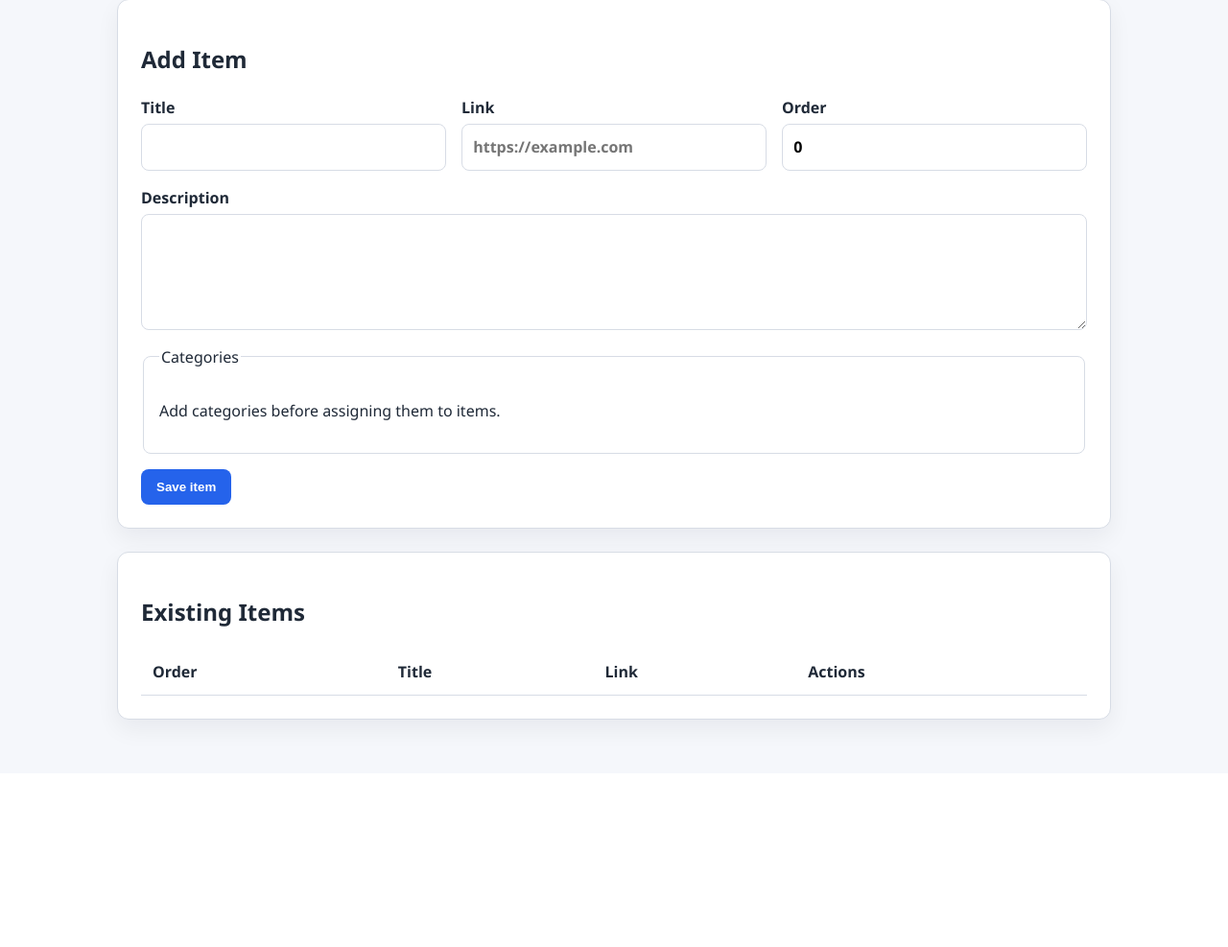
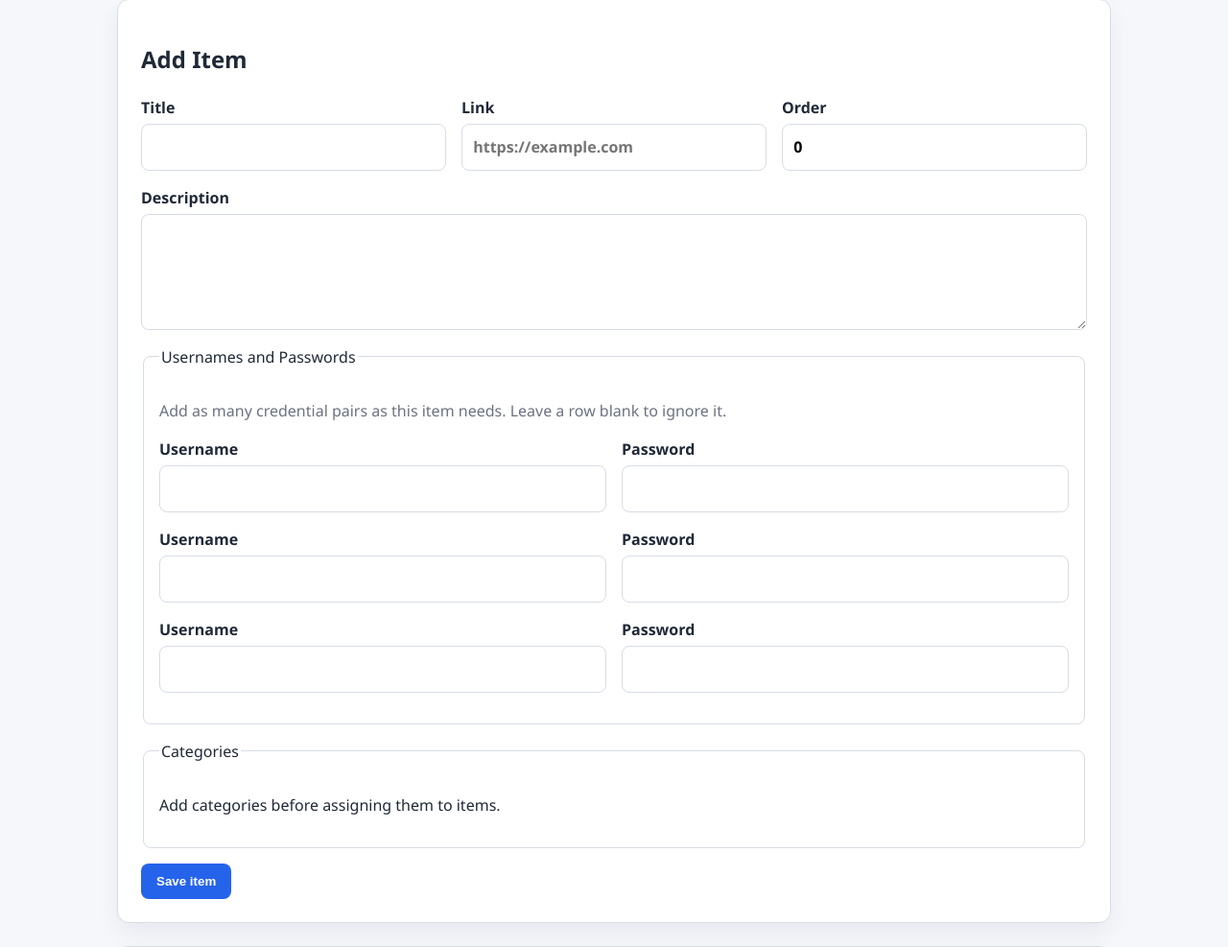
Before and after one commit to wywh7679/apk-manager, a PHP site: page /admin/items.php in a window 1280 px wide. Shown: the part 186-1173 px from the top of the page at 96% size. Before the commit the page ends 956 px from the top, so only its background shows below. Run offline with PHP 8.4, Linux system fonts and the light colour scheme; the visitor is signed in with stand-in values (Sample User, id 1); lists and menus that the app fills with data are empty.

Commit message:
Add multiple credentials to items

```diff
--- a/admin/items.php
+++ b/admin/items.php
@@ -17,6 +17,21 @@ if ($_SERVER['REQUEST_METHOD'] === 'POST') {
         $description = trim($_POST['description'] ?? '');
         $link = trim($_POST['link'] ?? '');
         $sortOrder = (int)($_POST['sort_order'] ?? 0);
+        $usernames = $_POST['credential_usernames'] ?? [];
+        $passwords = $_POST['credential_passwords'] ?? [];
+        $credentials = [];
+        $credentialCount = max(count($usernames), count($passwords));
+        for ($i = 0; $i < $credentialCount; $i++) {
+            $credentialUsername = trim($usernames[$i] ?? '');
+            $credentialPassword = trim($passwords[$i] ?? '');
+            if ($credentialUsername === '' && $credentialPassword === '') {
+                continue;
+            }
+            $credentials[] = [
+                'username' => $credentialUsername,
+                'password' => $credentialPassword,
+            ];
+        }
         $selectedCategories = array_values(array_intersect($_POST['categories'] ?? [], array_column(categories_all(), 'id')));
 
         if ($title === '' || $link === '' || filter_var($link, FILTER_VALIDATE_URL) === false) {
@@ -30,6 +45,7 @@ if ($_SERVER['REQUEST_METHOD'] === 'POST') {
             'description' => $description,
             'link' => $link,
             'categories' => $selectedCategories,
+            'credentials' => $credentials,
             'sort_order' => $sortOrder,
         ];
 
@@ -57,6 +73,11 @@ if ($_SERVER['REQUEST_METHOD'] === 'POST') {
     }
     redirect('/admin/items.php');
 }
+$credentialRows = $editing['credentials'] ?? [];
+$minimumCredentialRows = max(3, count($credentialRows) + 2);
+while (count($credentialRows) < $minimumCredentialRows) {
+    $credentialRows[] = ['username' => '', 'password' => ''];
+}
 include __DIR__ . '/../includes/header.php';
 ?>
 <h1>Manage Items</h1>
@@ -70,6 +91,16 @@ include __DIR__ . '/../includes/header.php';
         <label>Link <input type="url" name="link" value="<?= h($editing['link'] ?? '') ?>" required placeholder="https://example.com"></label>
         <label>Order <input type="number" name="sort_order" value="<?= h((string)($editing['sort_order'] ?? 0)) ?>"></label>
         <label class="full">Description <textarea name="description" rows="4"><?= h($editing['description'] ?? '') ?></textarea></label>
+        <fieldset class="full credential-list">
+            <legend>Usernames and Passwords</legend>
+            <p class="help">Add as many credential pairs as this item needs. Leave a row blank to ignore it.</p>
+            <?php foreach ($credentialRows as $credential): ?>
+                <div class="credential-row">
+                    <label>Username <input type="text" name="credential_usernames[]" value="<?= h($credential['username'] ?? '') ?>"></label>
+                    <label>Password <input type="text" name="credential_passwords[]" value="<?= h($credential['password'] ?? '') ?>"></label>
+                </div>
+            <?php endforeach; ?>
+        </fieldset>
         <fieldset class="full checkbox-list">
             <legend>Categories</legend>
             <?php foreach ($categories as $category): ?>
--- a/style.css
+++ b/style.css
@@ -85,3 +85,44 @@ th, td { border-bottom: 1px solid var(--border); padding: .75rem; text-align: le
     .container { padding: 1rem; }
     .grid-form { grid-template-columns: 1fr; }
 }
+.credential-list {
+    border: 1px solid var(--border);
+    border-radius: 8px;
+    padding: 1rem;
+}
+.credential-row {
+    display: grid;
+    grid-template-columns: 1fr 1fr;
+    gap: 1rem;
+    margin-bottom: 1rem;
+}
+.credentials {
+    border-top: 1px solid var(--border);
+    border-bottom: 1px solid var(--border);
+    padding: .75rem 0;
+    margin: 1rem 0;
+}
+.credentials h3 {
+    font-size: .95rem;
+    margin: 0 0 .5rem;
+    color: var(--muted);
+    text-transform: uppercase;
+    letter-spacing: .04em;
+}
+.credentials dl {
+    display: grid;
+    grid-template-columns: minmax(80px, auto) 1fr;
+    gap: .25rem .75rem;
+    margin: .5rem 0;
+}
+.credentials dt {
+    color: var(--muted);
+    font-weight: 700;
+}
+.credentials dd {
+    margin: 0;
+    overflow-wrap: anywhere;
+}
+@media (max-width: 760px) {
+    .credential-row { grid-template-columns: 1fr; }
+}
```
Also changed, not shown: index.php (+13 -0 lines), README.md.
